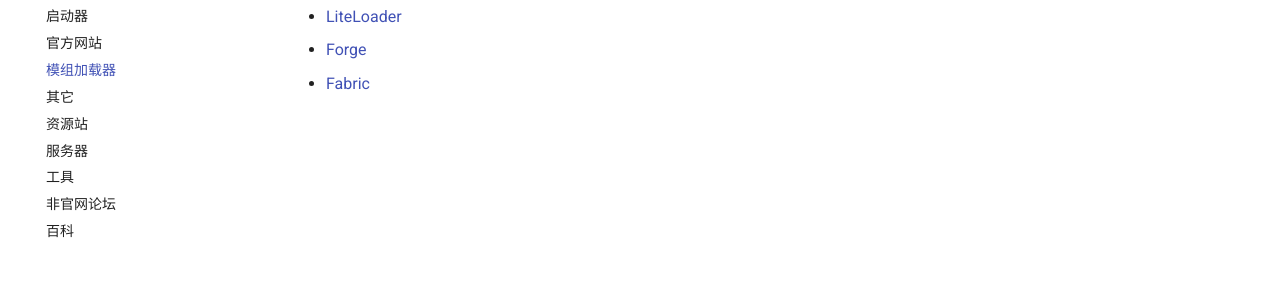
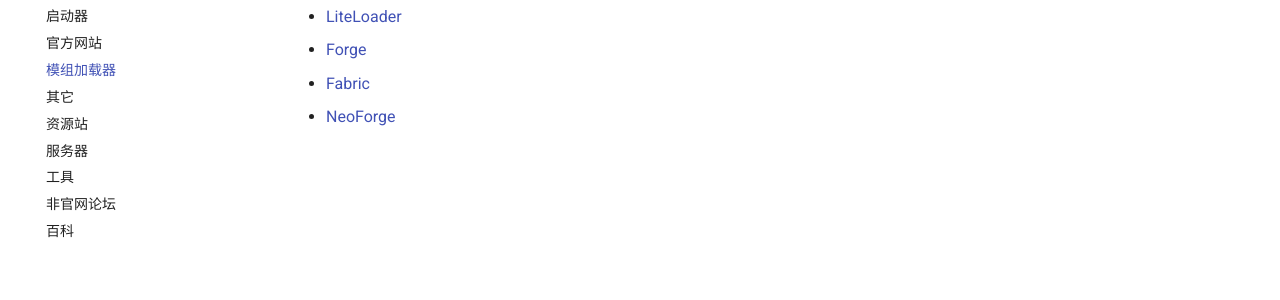
Before and after one commit to xyz8848/mcnav, an MkDocs documentation site: the page built from docs/mod-loader.md, in a window 1280 px wide. Shown: the part 176-476 px from the top of the page. Built offline with MkDocs 1.6.1 and Material for MkDocs 9.7.7, drawn with Linux system fonts in a browser that asks for light colours; comment, search, counter and statistics services are not loaded.

Commit message:
Update mod-loader.md

```diff
--- a/docs/mod-loader.md
+++ b/docs/mod-loader.md
@@ -2,4 +2,5 @@
 
 - [LiteLoader](http://www.liteloader.com/)
 - [Forge](https://files.minecraftforge.net/net/minecraftforge/forge/)
-- [Fabric](https://fabricmc.net/use/installer/)
+- [Fabric](https://fabricmc.net/)
+- [NeoForge](https://neoforged.net/)
```
